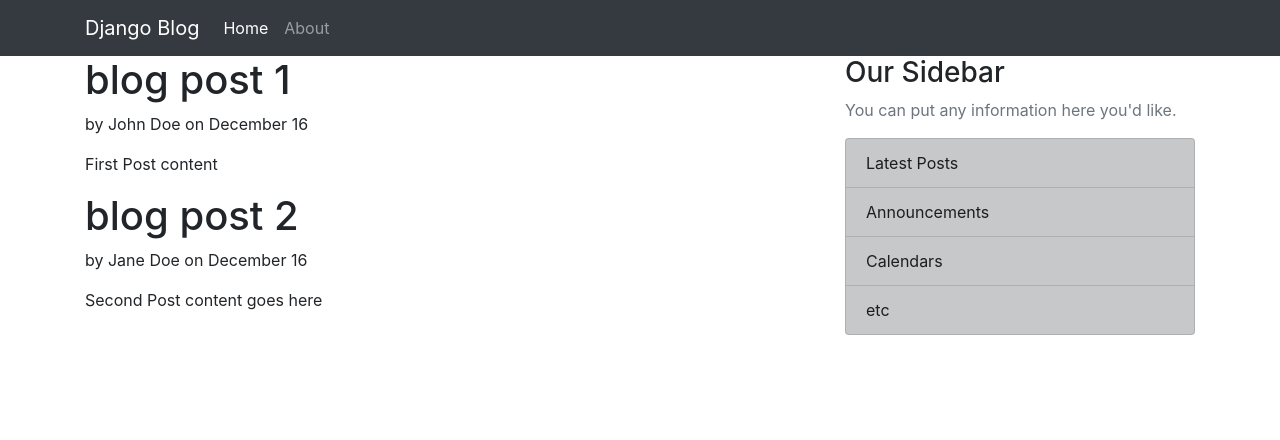
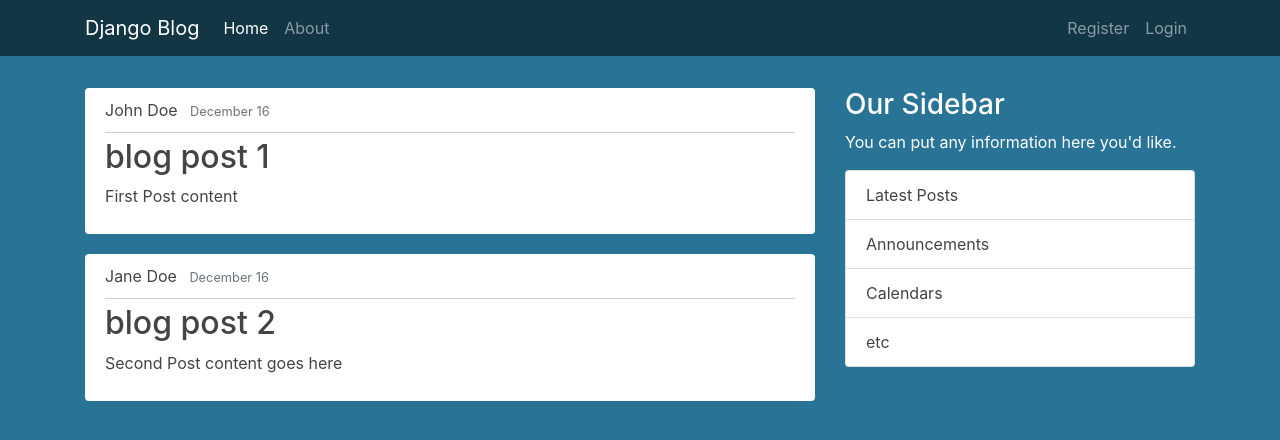
Before and after one commit to zaimov/django_blog, a Django app: page / in a window 1280 px wide. Shown: the top 440 px of the page. Run offline with Django 3.2, Linux system fonts and the light colour scheme; some libraries are stand-ins or nearby versions.

Commit message:
modified and styled home and base

```diff
--- a/blog/static/blog/main.css
+++ b/blog/static/blog/main.css
@@ -1,3 +1,32 @@
+.article__wrapper {
+  background: #ffffff;
+  padding: 0.625rem 1.25rem;
+  border-radius: 0.25rem;
+  margin-bottom: 1.25rem; }
+  .article__wrapper a {
+    color: #444; }
+    .article__wrapper a:hover {
+      color: #428bca;
+      text-decoration: none; }
+.article__meta {
+  border-bottom: 1px solid #ccc;
+  padding-bottom: 0.625rem;
+  margin-bottom: 0.3125rem; }
+.article__title {
+  color: #444; }
+.article__content {
+  color: #444; }
 
+body, html {
+  background: #297496;
+  color: #fff; }
+
+.main-header {
+  background: #133645; }
+
+main.container {
+  margin-top: 2rem; }
+  main.container .sidebar .list-group-item {
+    color: #444; }
 
 /*# sourceMappingURL=main.css.map */
--- a/blog/static/blog/scss/_global.scss
+++ b/blog/static/blog/scss/_global.scss
@@ -1,6 +1,23 @@
 @mixin global--default {
     body, html {
+       background: #297496;
+       color: #fff;
+    }
 
+    .main-header {
+        background: #133645;
+    }
+
+    main.container {
+        margin-top: 2rem;
+
+        .sidebar {
+            .list-group {
+                &-item {
+                    color: #444;
+                }
+            }
+        }
     }
 }
 
--- /dev/null
+++ b/blog/static/blog/scss/_mixins.scss
@@ -0,0 +1,13 @@
+$em-base: 16;
+
+@function rem($pxval) {
+  @if not unitless($pxval) {
+    $pxval: strip-units($pxval);
+  }
+
+  $base: $em-base;
+  @if not unitless($base) {
+    $base: strip-units($base);
+  }
+  @return ($pxval / $base) * 1rem;
+}
--- a/blog/static/blog/scss/main.scss
+++ b/blog/static/blog/scss/main.scss
@@ -1,3 +1,4 @@
-@import "pages/home";
-@import "pages/about";
+@import "mixins.scss";
+@import "pages/home.scss";
+@import "pages/about.scss";
 @import "global.scss";
--- a/blog/static/blog/scss/pages/_home.scss
+++ b/blog/static/blog/scss/pages/_home.scss
@@ -1,5 +1,33 @@
 @mixin home--default {
+  .article {
+    &__wrapper {
+      background: #ffffff;
+      padding: rem(10) rem(20);
+      border-radius: rem(4);
+      margin-bottom: rem(20);
 
+      a {
+        color: #444;
+
+        &:hover {
+          color: #428bca;
+          text-decoration: none;
+        }
+      }
+    }
+    &__meta {
+        border-bottom: 1px solid #ccc;
+        padding-bottom: rem(10);
+        margin-bottom: rem(5);
+    }
+
+    &__title {
+      color: #444;
+    }
+    &__content {
+      color: #444;
+    }
+  }
 }
 
 @include home--default;
--- a/blog/templates/blog/base.html
+++ b/blog/templates/blog/base.html
@@ -16,7 +16,7 @@
     </head>
 	<body>
 		<header class="main-header">
-            <nav class="navbar navbar-expand-lg navbar-dark bg-dark">
+            <nav class="navbar navbar-expand-lg navbar-dark">
                 <div class="container">
                     <a class="navbar-brand" href="{% url 'blog-home' %}">Django Blog</a>
                     <button class="navbar-toggler" type="button" data-toggle="collapse" data-target="#navbarSupportedContent" aria-controls="navbarSupportedContent" aria-expanded="false" aria-label="Toggle navigation">
@@ -34,6 +34,16 @@
                                 <a class="nav-link" href="{% url 'blog-about' %}">About</a>
                             </li>
                         </ul>
+                        <ul class="navbar-nav mr-right">
+                            <li class="nav-item">
+                                <a class="nav-link" href="{% url 'blog-home' %}">Register
+                                    <span class="sr-only">(current)</span>
+                                </a>
+                            </li>
+                            <li class="nav-item">
+                                <a class="nav-link" href="{% url 'blog-about' %}">Login</a>
+                            </li>
+                        </ul>
                     </div>
                 </div>
             </nav>
@@ -44,16 +54,15 @@
                     {% block content %}{% endblock %}
                 </div>
                 <div class="col-md-4">
-                    <div class="content-section">
+                    <div class="sidebar">
                         <h3>Our Sidebar</h3>
-                        <p class='text-muted'>You can put any information here you'd like.
+                        <p>You can put any information here you'd like.</p>
                             <ul class="list-group">
-                                <li class="list-group-item list-group-item-dark">Latest Posts</li>
-                                <li class="list-group-item list-group-item-dark">Announcements</li>
-                                <li class="list-group-item list-group-item-dark">Calendars</li>
-                                <li class="list-group-item list-group-item-dark">etc</li>
+                                <li class="list-group-item list-group-item">Latest Posts</li>
+                                <li class="list-group-item list-group-item">Announcements</li>
+                                <li class="list-group-item list-group-item">Calendars</li>
+                                <li class="list-group-item list-group-item">etc</li>
                             </ul>
-                        </p>
                     </div>
                 </div>
             </div>
--- a/blog/templates/blog/home.html
+++ b/blog/templates/blog/home.html
@@ -1,11 +1,17 @@
 {% extends "blog/base.html" %}
 {% block content %}
 	{% for post in posts %}
-		<h1>{{ post.title }}</h1>
-		<p>by
-			{{ post.author }}
-			on
-			{{ post.date_posted }}</p>
-		<p>{{ post.content }}</p>
+		<article class="article">
+			<div class="article__wrapper">
+				<div class="article__meta">
+					<a class="mr-2" href="#">{{ post.author }}</a>
+					<small class="text-muted">{{ post.date_posted }}</small>
+				</div>
+				<h2>
+					<a class="article__title" href="#">{{ post.title }}</a>
+				</h2>
+				<p class="article__content">{{ post.content }}</p>
+			</div>
+		</article>
 	{% endfor %}
 {% endblock content %}
```
Also changed, not shown: blog/main.css (deleted, +0 -23 lines), 1 other file.
